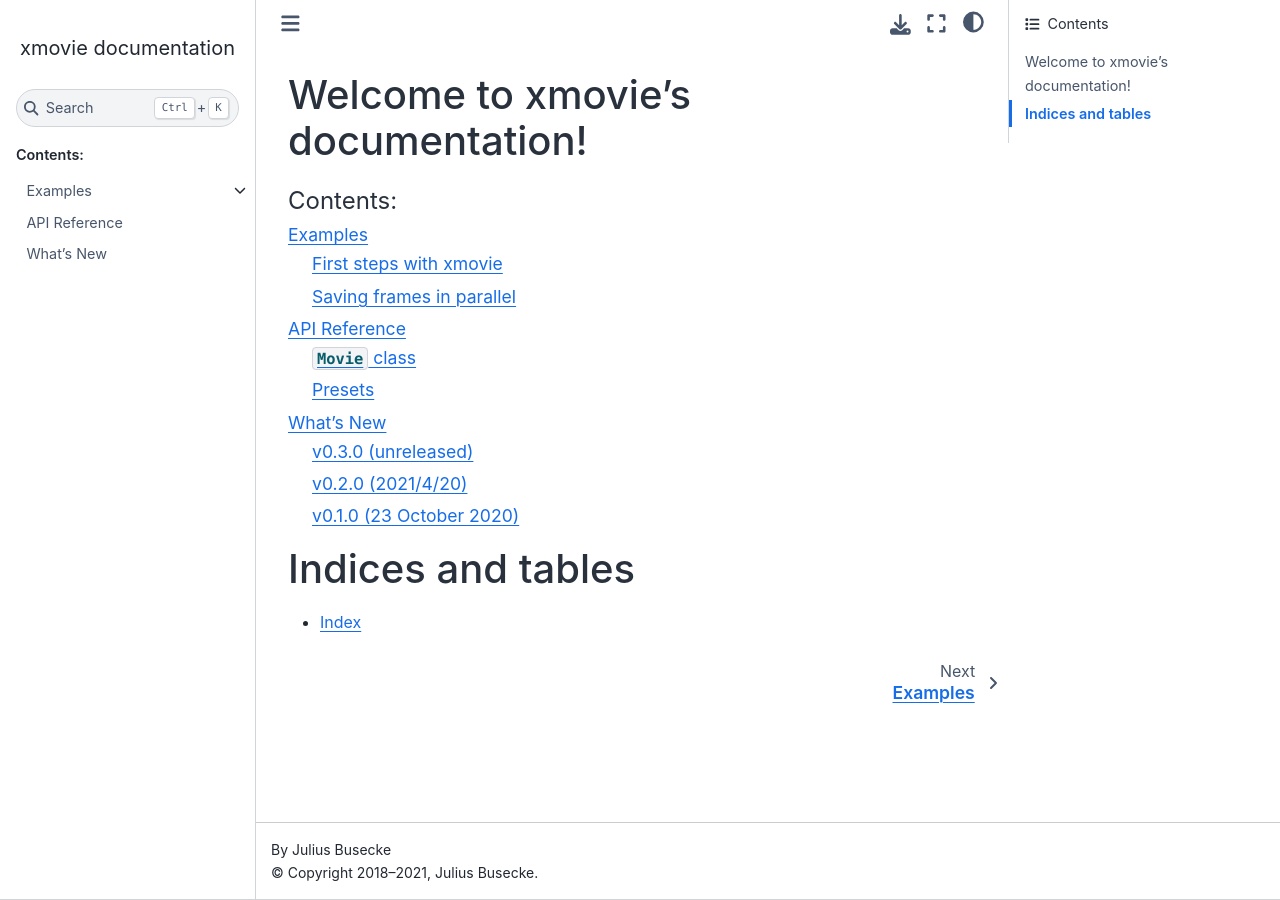
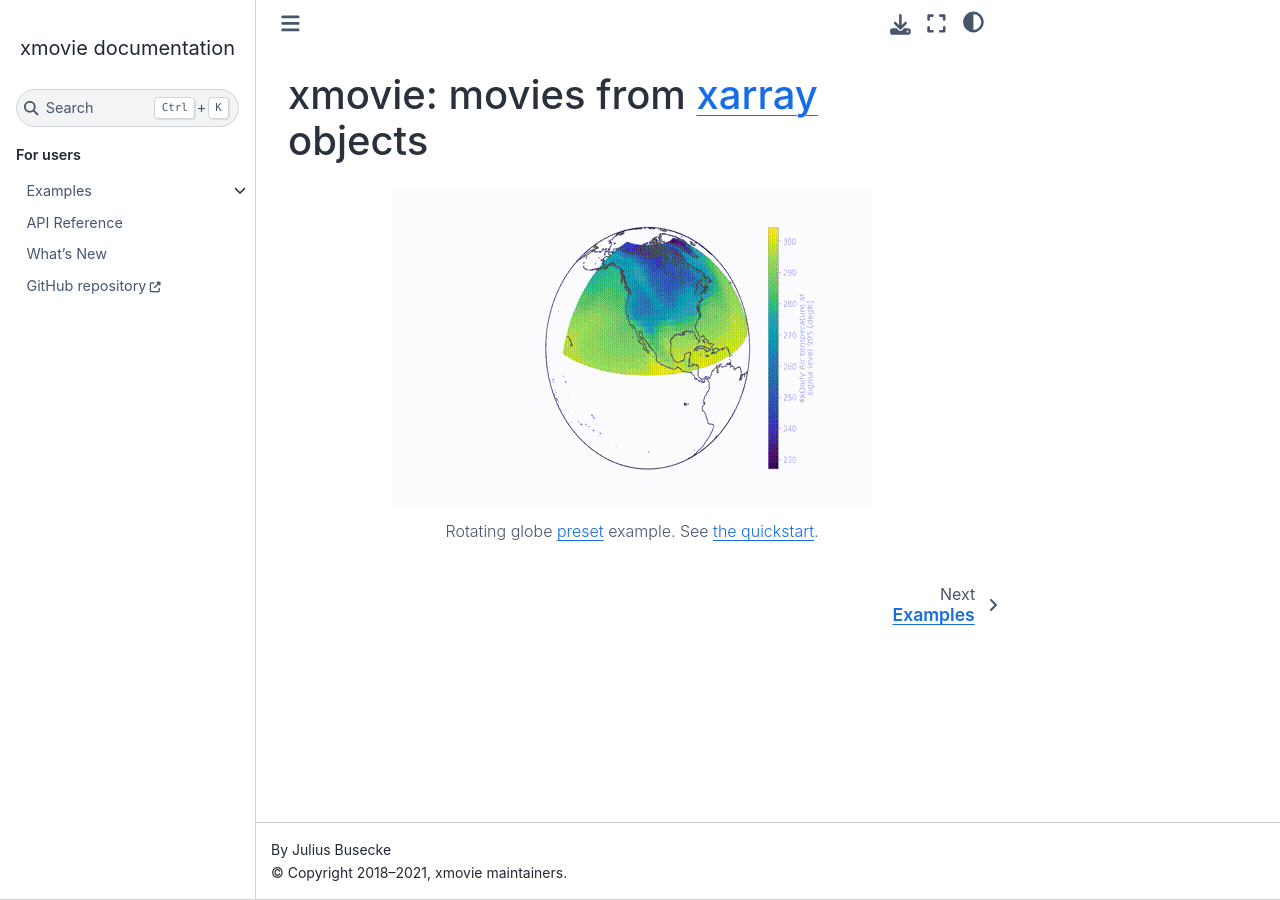
Before and after one commit to jbusecke/xmovie, a Sphinx documentation site: the page built from docs/index.rst, in a window 1280 px wide. Built offline with Sphinx 7.4.7 and the Sphinx Book theme 1.1.4, drawn with Linux system fonts in a browser that asks for light colours; the version number could not be read and is left out.

Commit message:
Address some review comments

```diff
--- a/docs/api.rst
+++ b/docs/api.rst
@@ -1,10 +1,11 @@
+.. currentmodule:: xmovie
+
 API Reference
 =============
 
 :class:`~xmovie.Movie` class
 ----------------------------
 
-.. currentmodule:: xmovie
 
 .. autosummary::
    :toctree: api/
--- a/docs/conf.py
+++ b/docs/conf.py
@@ -24,7 +24,7 @@ import xmovie
 
 current_year = datetime.datetime.now().year
 project = 'xmovie'
-copyright = f'2018\u2013{current_year}, Julius Busecke'
+copyright = f'2018\u2013{current_year}, xmovie maintainers'
 author = 'Julius Busecke'
 
 # The short X.Y version
@@ -92,6 +92,7 @@ autodoc_default_options ={
 }
 
 autosectionlabel_prefix_document = True
+autosectionlabel_maxdepth = 2
 
 extlinks = {
     "issue": ("https://github.com/jbusecke/xmovie/issues/%s", "GH#"),
--- a/docs/index.rst
+++ b/docs/index.rst
@@ -3,19 +3,24 @@
    You can adapt this file completely to your liking, but it should at least
    contain the root `toctree` directive.
 
-Welcome to xmovie's documentation!
-==================================
+xmovie: movies from `xarray`_ objects
+=====================================
 
 .. toctree::
    :maxdepth: 2
-   :caption: Contents:
+   :caption: For users
+   :hidden:
 
    examples
    api
    whats-new
+   GitHub repository <https://github.com/jbusecke/xmovie>
 
 
-Indices and tables
-==================
+.. figure:: examples/movie_rotating.gif
 
-* :ref:`genindex`
+   Rotating globe :ref:`preset <api:Presets>` example.
+   See :ref:`the quickstart <examples/quickstart:modifying plots>`.
+
+
+.. _xarray: https://xarray.pydata.org
```
Also changed, not shown: docs/whats-new.rst (+13 -16 lines).
